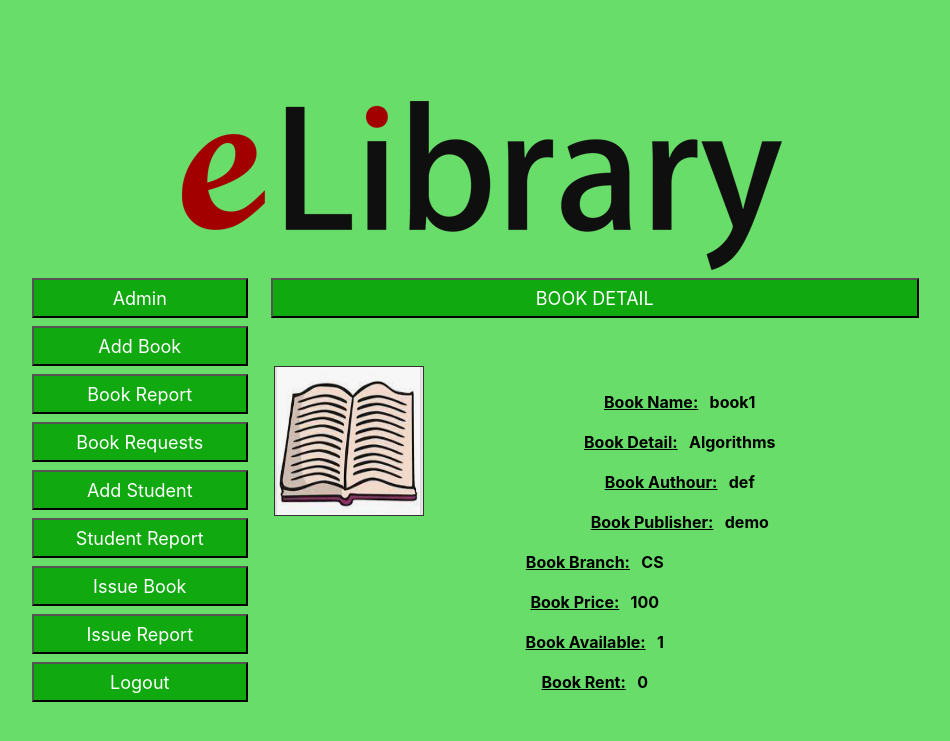
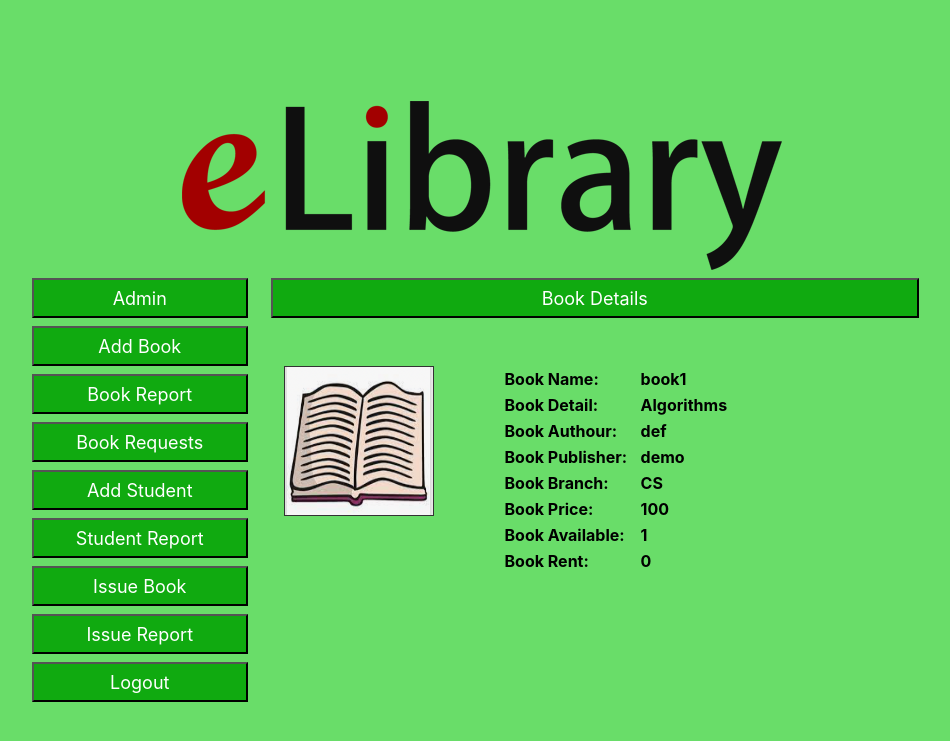
Before and after one commit to AryanA3735/Library_Management_System, a PHP site: page /admin_service_dashboard.php?viewid=7 in a window 1280 px wide. Shown: the top 741 px of the page, without its empty margins (159-1109 px from the left). Run offline with PHP 8.4, Linux system fonts and the light colour scheme; data comes from the database, SQL or seed files in the repository; data that the repository does not hold is empty; some libraries are stand-ins or nearby versions.

Commit message:
update file

```diff
--- a/admin_service_dashboard.php
+++ b/admin_service_dashboard.php
@@ -85,11 +85,11 @@
     body {
         background-color: rgb(105, 221, 105);
     }
-    .addNewBookTable td, .issueBookTable td, .addPersontTable td{
+    .addNewBookTable td, .issueBookTable td, .addPersontTable td, .bookDetailTable td{
         text-align: left;
         background-color: rgb(105, 221, 105);
     }
-    .addNewBookTable, .issueBookTable, .addPersontTable{
+    .addNewBookTable, .issueBookTable, .addPersontTable, .bookDetailTable{
         margin-top: 10px;
         margin-left: auto;
         margin-right: auto;
@@ -383,7 +383,7 @@ issue book -->
                                                                             echo "display:none";
                                                                         } ?>">
 
-                    <Button class="greenbtn">BOOK DETAIL</Button>
+                    <Button class="greenbtn">Book Details</Button>
                     </br>
                     <?php
                     $u = new data;
@@ -406,16 +406,25 @@ issue book -->
                     }
                     ?>
 
-                    <img width='150px' height='150px' style='border:1px solid #333333; float:left;margin-left:20px' src="uploads/<?php echo $bookimg ?> " />
-                    </br>
-                    <p style="color:black"><u>Book Name:</u> &nbsp&nbsp<?php echo $bookname ?></p>
-                    <p style="color:black"><u>Book Detail:</u> &nbsp&nbsp<?php echo $bookdetail ?></p>
-                    <p style="color:black"><u>Book Authour:</u> &nbsp&nbsp<?php echo $bookauthour ?></p>
-                    <p style="color:black"><u>Book Publisher:</u> &nbsp&nbsp<?php echo $bookpub ?></p>
-                    <p style="color:black"><u>Book Branch:</u> &nbsp&nbsp<?php echo $branch ?></p>
-                    <p style="color:black"><u>Book Price:</u> &nbsp&nbsp<?php echo $bookprice ?></p>
-                    <p style="color:black"><u>Book Available:</u> &nbsp&nbsp<?php echo $bookava ?></p>
-                    <p style="color:black"><u>Book Rent:</u> &nbsp&nbsp<?php echo $bookrent ?></p>
+                    <img width='150px' height='150px' style='border:1px solid #333333; float:left;margin-left:30px' src="uploads/<?php echo $bookimg ?> " />
+                    <table style="margin-left:250px; margin-top: 0;" class="bookDetailTable">
+                        <tr><td>Book Name: &nbsp&nbsp</td> <td><?php echo $bookname ?></td></tr>
+                        <tr><td>Book Detail: &nbsp&nbsp</td> <td><?php echo $bookdetail ?></td></tr>
+                        <tr><td>Book Authour: &nbsp&nbsp</td> <td><?php echo $bookauthour ?></td></tr>
+                        <tr><td>Book Publisher: &nbsp&nbsp</td> <td><?php echo $bookpub ?></td></tr>
+                        <tr><td>Book Branch: &nbsp&nbsp</td> <td><?php echo $branch ?></td></tr>
+                        <tr><td>Book Price: &nbsp&nbsp</td> <td><?php echo $bookprice ?></td></tr>
+                        <tr><td>Book Available: &nbsp&nbsp</td> <td><?php echo $bookava ?></td></tr>
+                        <tr><td>Book Rent: &nbsp&nbsp</td> <td><?php echo $bookrent ?></td></tr>
+                    </table>
+                    <!-- <p style="color:black">Book Name: &nbsp&nbsp<?php echo $bookname ?></p>
+                    <p style="color:black">Book Detail: &nbsp&nbsp<?php echo $bookdetail ?></p>
+                    <p style="color:black">Book Authour: &nbsp&nbsp<?php echo $bookauthour ?></p>
+                    <p style="color:black">Book Publisher: &nbsp&nbsp<?php echo $bookpub ?></p>
+                    <p style="color:black">Book Branch: &nbsp&nbsp<?php echo $branch ?></p>
+                    <p style="color:black">Book Price: &nbsp&nbsp<?php echo $bookprice ?></p>
+                    <p style="color:black">Book Available: &nbsp&nbsp<?php echo $bookava ?></p>
+                    <p style="color:black">Book Rent: &nbsp&nbsp<?php echo $bookrent ?></p> -->
 
 
                 </div>
```
